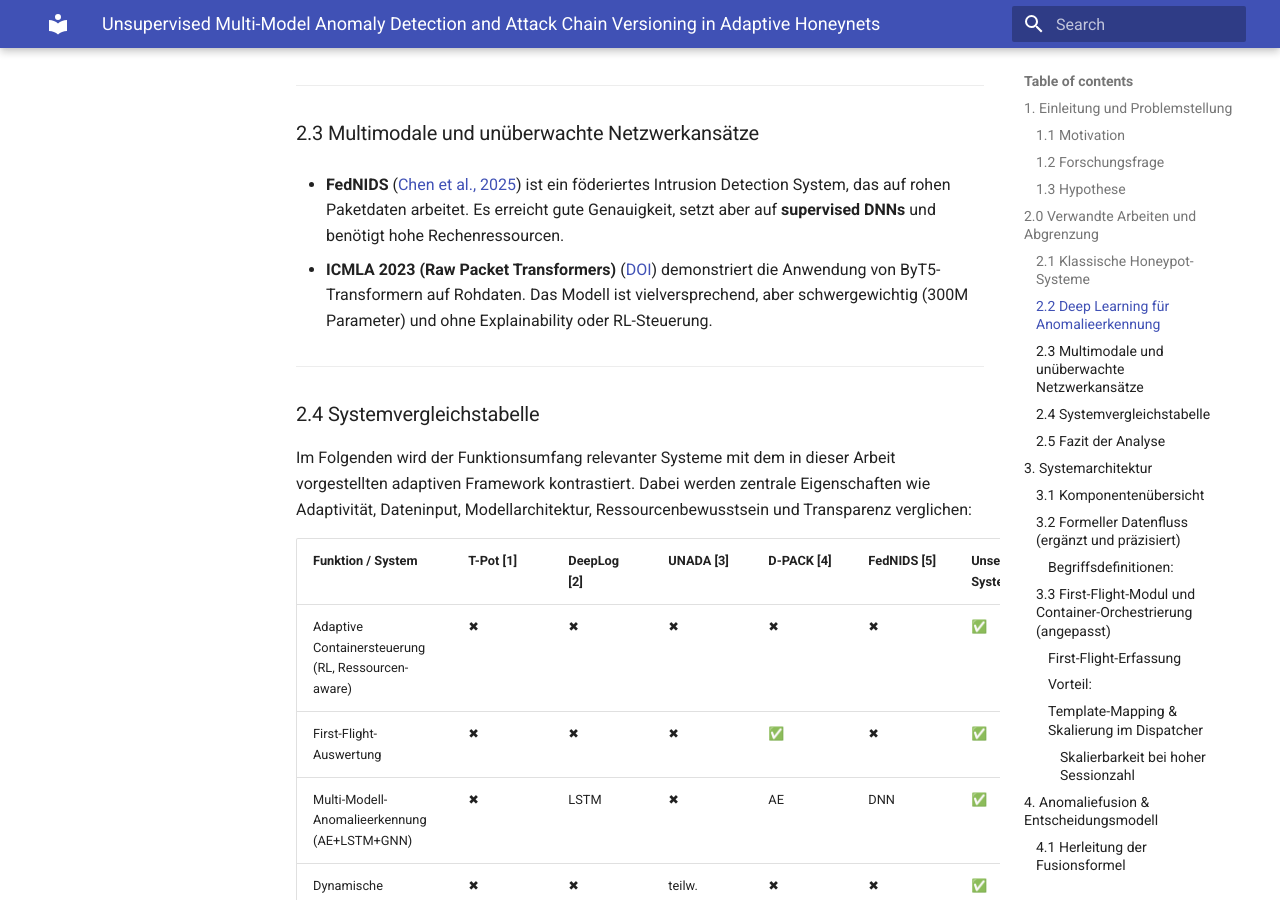
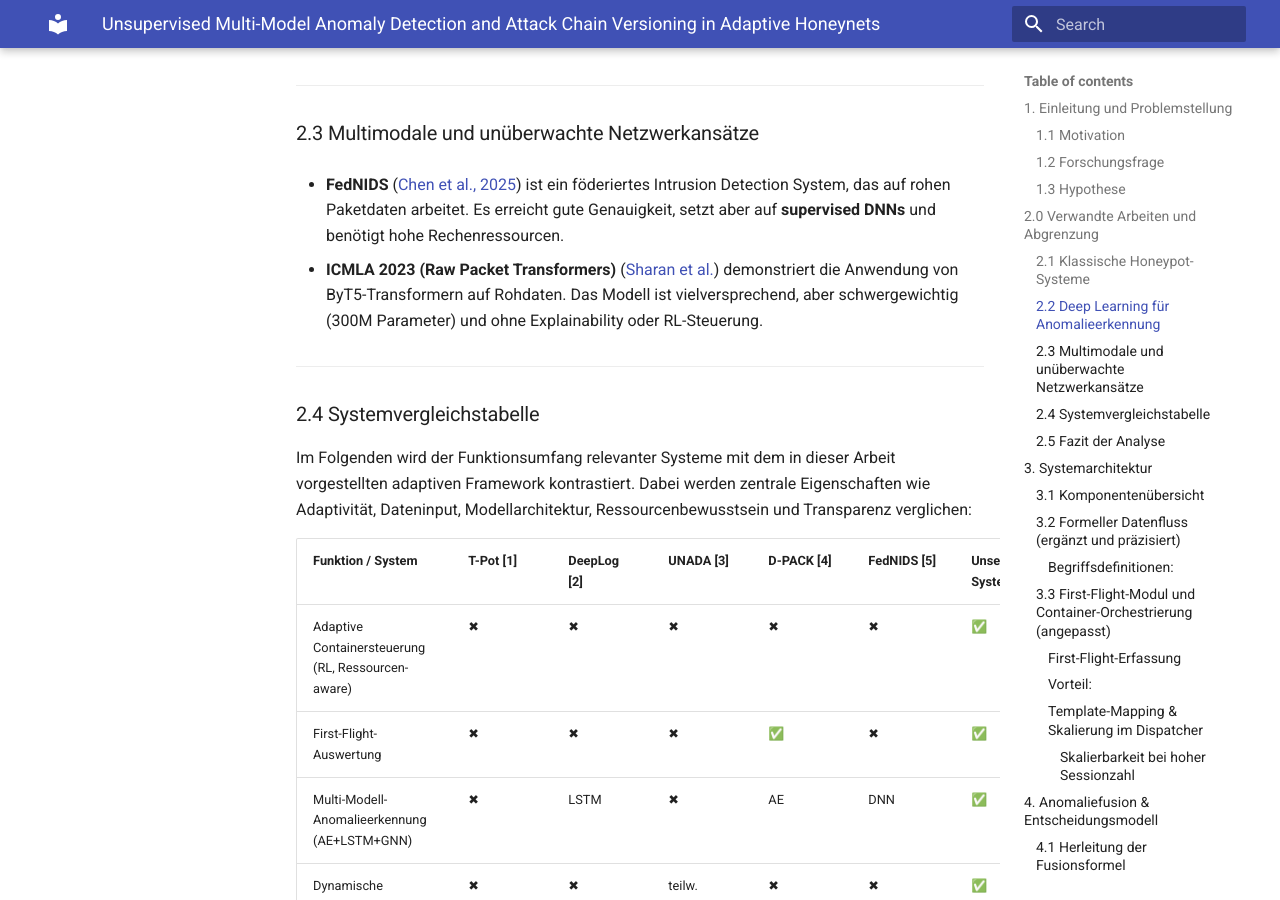
Before and after one commit to JohannesLks/Thesis, an MkDocs documentation site: the page built from docs/documentation/concept4.md, in a window 1280 px wide and 900 px high, scrolled down 2275 px. Built offline with MkDocs 1.6.1 and Material for MkDocs 9.7.7, drawn with Linux system fonts in a browser that asks for light colours.

Commit message:
sharan et al.

```diff
--- a/docs/documentation/concept4.md
+++ b/docs/documentation/concept4.md
@@ -60,7 +60,7 @@ Obwohl jede dieser Gruppen Teilaspekte adressiert, fehlt bislang ein System, das
 
 - **FedNIDS** ([Chen et al., 2025](https://doi.org/10.1145/3696012)) ist ein föderiertes Intrusion Detection System, das auf rohen Paketdaten arbeitet. Es erreicht gute Genauigkeit, setzt aber auf **supervised DNNs** und benötigt hohe Rechenressourcen.
 
-- **ICMLA 2023 (Raw Packet Transformers)** ([DOI](https://doi.org/10.1109/ICMLA58977.2023.00330)) demonstriert die Anwendung von ByT5-Transformern auf Rohdaten. Das Modell ist vielversprechend, aber schwergewichtig (300M Parameter) und ohne Explainability oder RL-Steuerung.
+- **ICMLA 2023 (Raw Packet Transformers)** ([Sharan et al.](https://doi.org/10.1109/ICMLA58977.2023.00330)) demonstriert die Anwendung von ByT5-Transformern auf Rohdaten. Das Modell ist vielversprechend, aber schwergewichtig (300M Parameter) und ohne Explainability oder RL-Steuerung.
 
 ---
 
```
